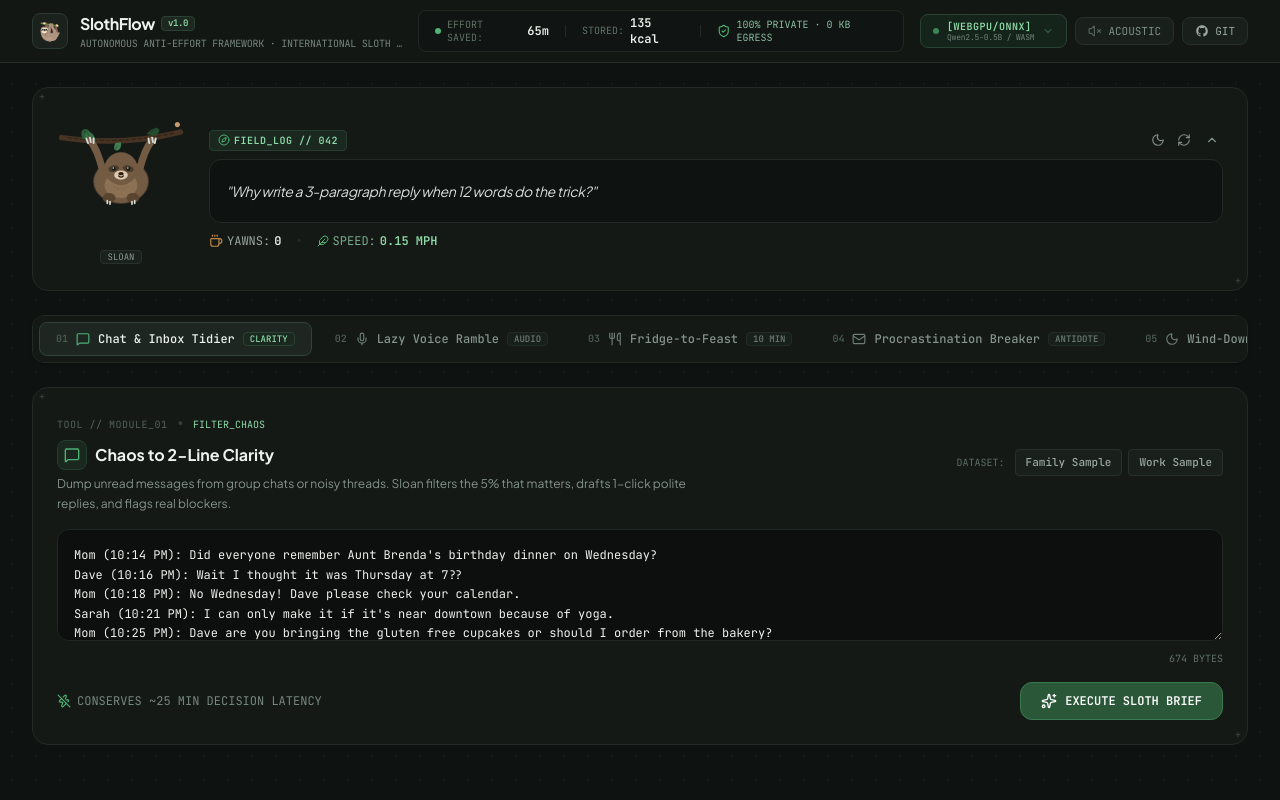
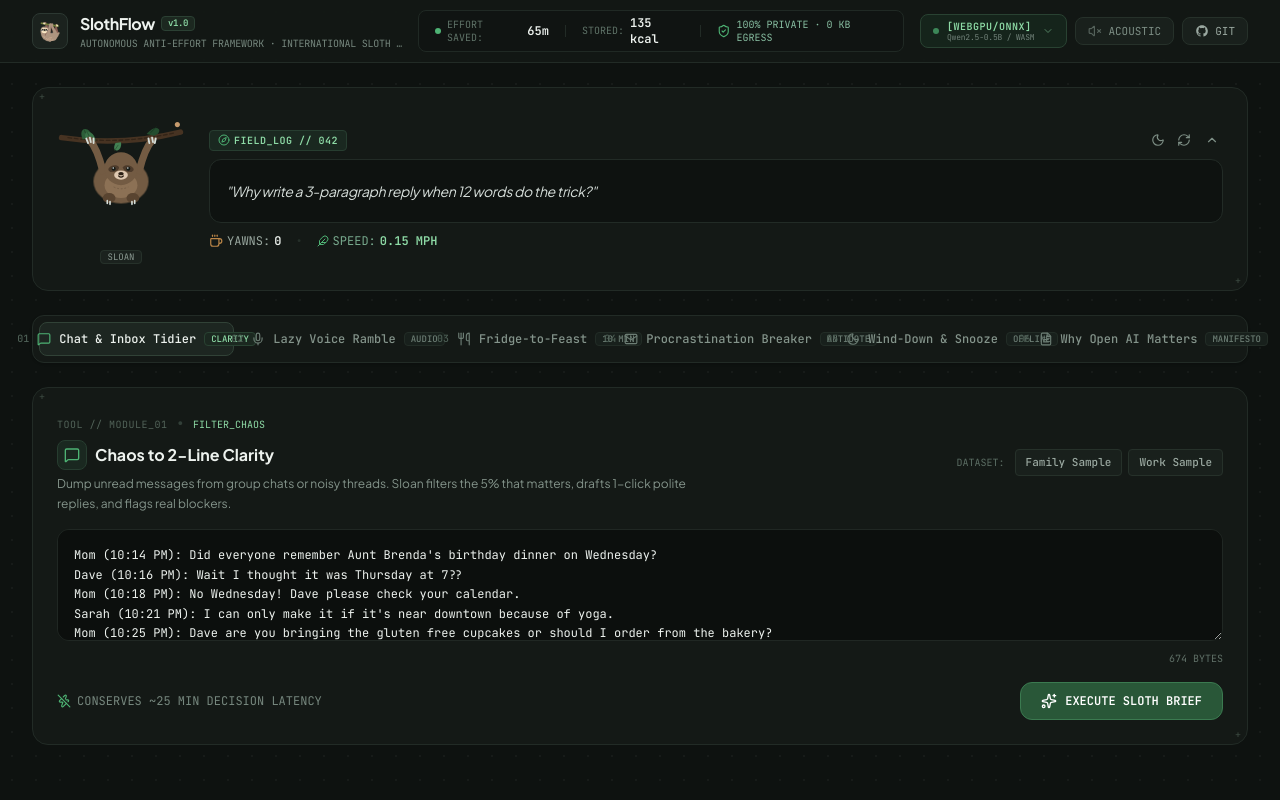
Before and after one commit to Dev-Suraj-Dhawal/slothflow, a React (Vite) app: page / in a window 1280 px wide. Shown: the top 800 px of the page. Built offline with nearby package versions, Linux system fonts and the light colour scheme.

Commit message:
fix(navigation): prevent tab clipping on tablet and laptop viewports with adaptive grid

```diff
--- a/src/App.tsx
+++ b/src/App.tsx
@@ -1,4 +1,4 @@
-import React, { useState } from 'react';
+import React, { useState, useRef, useEffect } from 'react';
 import {
   MessageSquare,
   Mic,
@@ -8,7 +8,9 @@ import {
   FileText,
   CheckCircle,
   ExternalLink,
-  Layers
+  Layers,
+  ChevronLeft,
+  ChevronRight
 } from 'lucide-react';
 import { AIProvider, SlothMode, SlothStats } from './types';
 import { Header } from './components/Header';
@@ -35,6 +37,31 @@ export const App: React.FC = () => {
     tasksEliminated: 8,
     chillLevel: 94
   });
+
+  const navContainerRef = useRef<HTMLDivElement>(null);
+  const [canScrollLeft, setCanScrollLeft] = useState(false);
+  const [canScrollRight, setCanScrollRight] = useState(false);
+
+  const checkScroll = () => {
+    const el = navContainerRef.current;
+    if (el) {
+      setCanScrollLeft(el.scrollLeft > 6);
+      setCanScrollRight(el.scrollLeft < el.scrollWidth - el.clientWidth - 6);
+    }
+  };
+
+  useEffect(() => {
+    checkScroll();
+    window.addEventListener('resize', checkScroll);
+    return () => window.removeEventListener('resize', checkScroll);
+  }, []);
+
+  const scrollNav = (direction: 'left' | 'right') => {
+    const el = navContainerRef.current;
+    if (el) {
+      el.scrollBy({ left: direction === 'left' ? -180 : 180, behavior: 'smooth' });
+    }
+  };
 
   const handleEffortSaved = (minutes: number, calories: number) => {
     setStats((prev) => ({
@@ -96,7 +123,7 @@ export const App: React.FC = () => {
     {
       id: 'why-open' as SlothMode,
       label: 'Why Open AI Matters',
-      shortLabel: 'Manifesto',
+      shortLabel: 'Why Open AI',
       num: '06',
       icon: FileText,
       badge: 'MANIFESTO',
@@ -124,16 +151,45 @@ export const App: React.FC = () => {
         />
 
         {/* Tab Navigation Segmented Bar - Precision Responsive Tool Switcher */}
-        <div className="relative">
-          <div className="p-1 sm:p-1.5 rounded-xl bg-[#141916] border border-[#222b26] flex items-center gap-1 sm:gap-1.5 overflow-x-auto scrollbar-none shadow-sm overscroll-x-contain">
+        <div className="relative group">
+          {/* Scroll Nav Controls (Visible on smaller viewports when scrollable) */}
+          {canScrollLeft && (
+            <button
+              onClick={() => scrollNav('left')}
+              className="absolute left-1 top-1/2 -translate-y-1/2 z-20 md:hidden w-7 h-7 rounded-lg bg-[#141916]/95 border border-[#2b3a30] text-[#8edba6] flex items-center justify-center shadow-lg hover:bg-[#1d2621] transition-colors"
+              title="Scroll left"
+            >
+              <ChevronLeft className="w-4 h-4" />
+            </button>
+          )}
+
+          {canScrollRight && (
+            <button
+              onClick={() => scrollNav('right')}
+              className="absolute right-1 top-1/2 -translate-y-1/2 z-20 md:hidden w-7 h-7 rounded-lg bg-[#141916]/95 border border-[#2b3a30] text-[#8edba6] flex items-center justify-center shadow-lg hover:bg-[#1d2621] transition-colors"
+              title="Scroll right"
+            >
+              <ChevronRight className="w-4 h-4" />
+            </button>
+          )}
+
+          {/* Nav Track: Grid across screens >= 768px (Zero overflow/clipping); Smooth swipe on mobile */}
+          <div
+            ref={navContainerRef}
+            onScroll={checkScroll}
+            className="p-1 sm:p-1.5 rounded-xl bg-[#141916] border border-[#222b26] flex md:grid md:grid-cols-6 items-center gap-1 sm:gap-1.5 overflow-x-auto md:overflow-x-visible scrollbar-none shadow-sm overscroll-x-contain"
+          >
             {navItems.map((item) => {
               const Icon = item.icon;
               const isActive = activeTab === item.id;
               return (
                 <button
                   key={item.id}
-                  onClick={() => setActiveTab(item.id)}
-                  className={`flex items-center gap-1.5 sm:gap-2 px-2.5 sm:px-4 py-1.5 sm:py-2 rounded-lg text-xs font-mono font-medium whitespace-nowrap transition-colors tactile-btn cursor-pointer shrink-0 ${
+                  onClick={(e) => {
+                    setActiveTab(item.id);
+                    e.currentTarget.scrollIntoView({ behavior: 'smooth', block: 'nearest', inline: 'center' });
+                  }}
+                  className={`flex items-center justify-center gap-1.5 sm:gap-2 px-2.5 sm:px-3 py-2 rounded-lg text-xs font-mono font-medium whitespace-nowrap transition-colors tactile-btn cursor-pointer shrink-0 md:shrink md:w-full ${
                     isActive
                       ? 'bg-[#1d2621] text-[#edf2ee] border border-[#314237]'
                       : 'text-[#84948b] hover:text-[#edf2ee] hover:bg-[#181f1b] border border-transparent'
@@ -141,10 +197,10 @@ export const App: React.FC = () => {
                 >
                   <span className="text-[9px] sm:text-[10px] text-[#4d5f55] font-mono">{item.num}</span>
                   <Icon className={`w-3.5 h-3.5 shrink-0 ${isActive ? 'text-[#4eb374]' : 'text-[#6c7d74]'}`} />
-                  <span className="hidden sm:inline">{item.label}</span>
-                  <span className="inline sm:hidden">{item.shortLabel}</span>
+                  <span className="hidden xl:inline">{item.label}</span>
+                  <span className="inline xl:hidden">{item.shortLabel}</span>
                   {item.badge && (
-                    <span className={`text-[8px] sm:text-[9px] px-1 sm:px-1.5 py-0.2 rounded font-mono border hidden md:inline ${
+                    <span className={`text-[8px] sm:text-[9px] px-1 sm:px-1.5 py-0.2 rounded font-mono border hidden xl:inline ${
                       isActive
                         ? item.badgeColor
                         : 'bg-[#18201c] text-[#6c7d74] border-[#222c26]'
```
